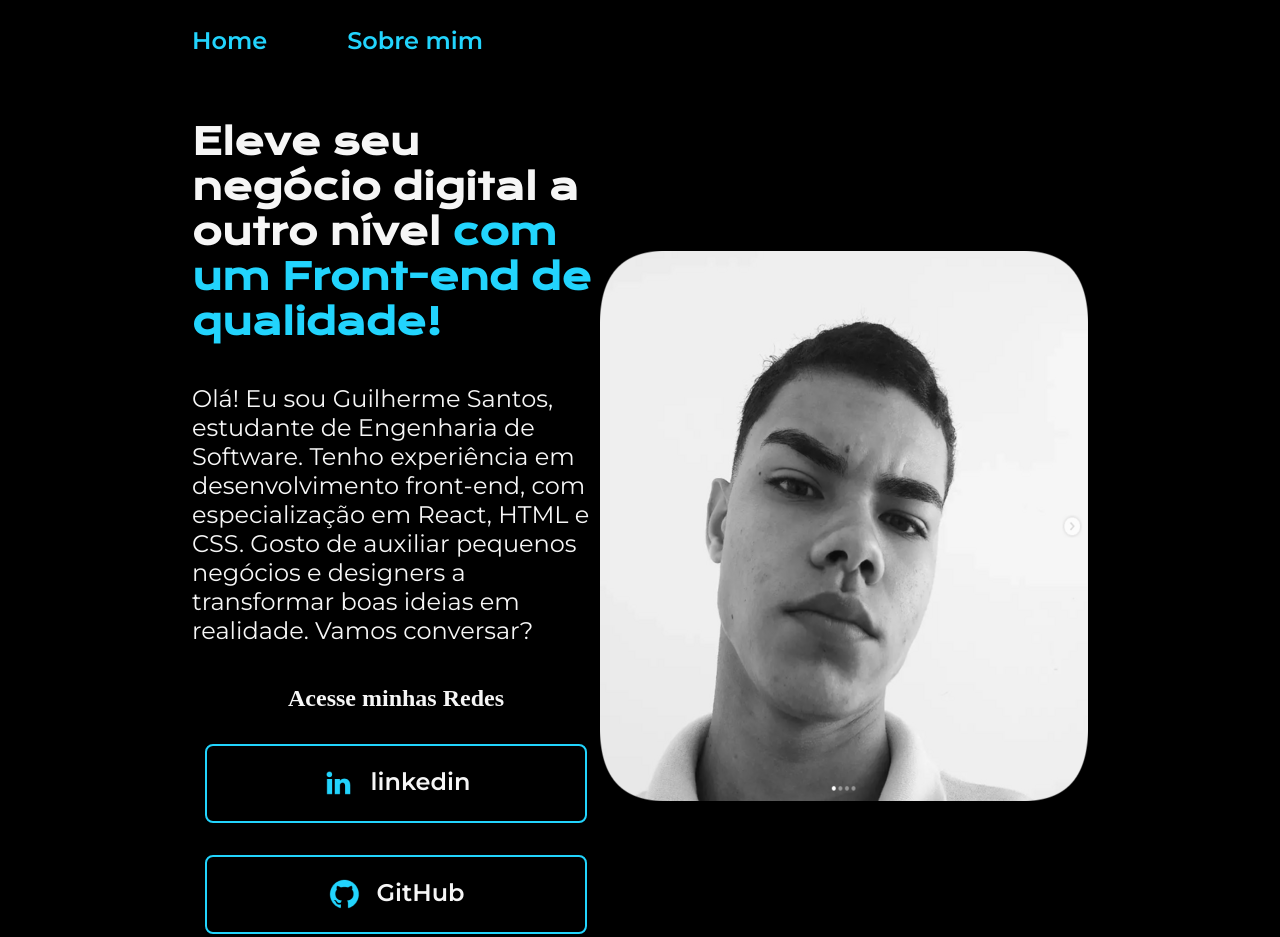
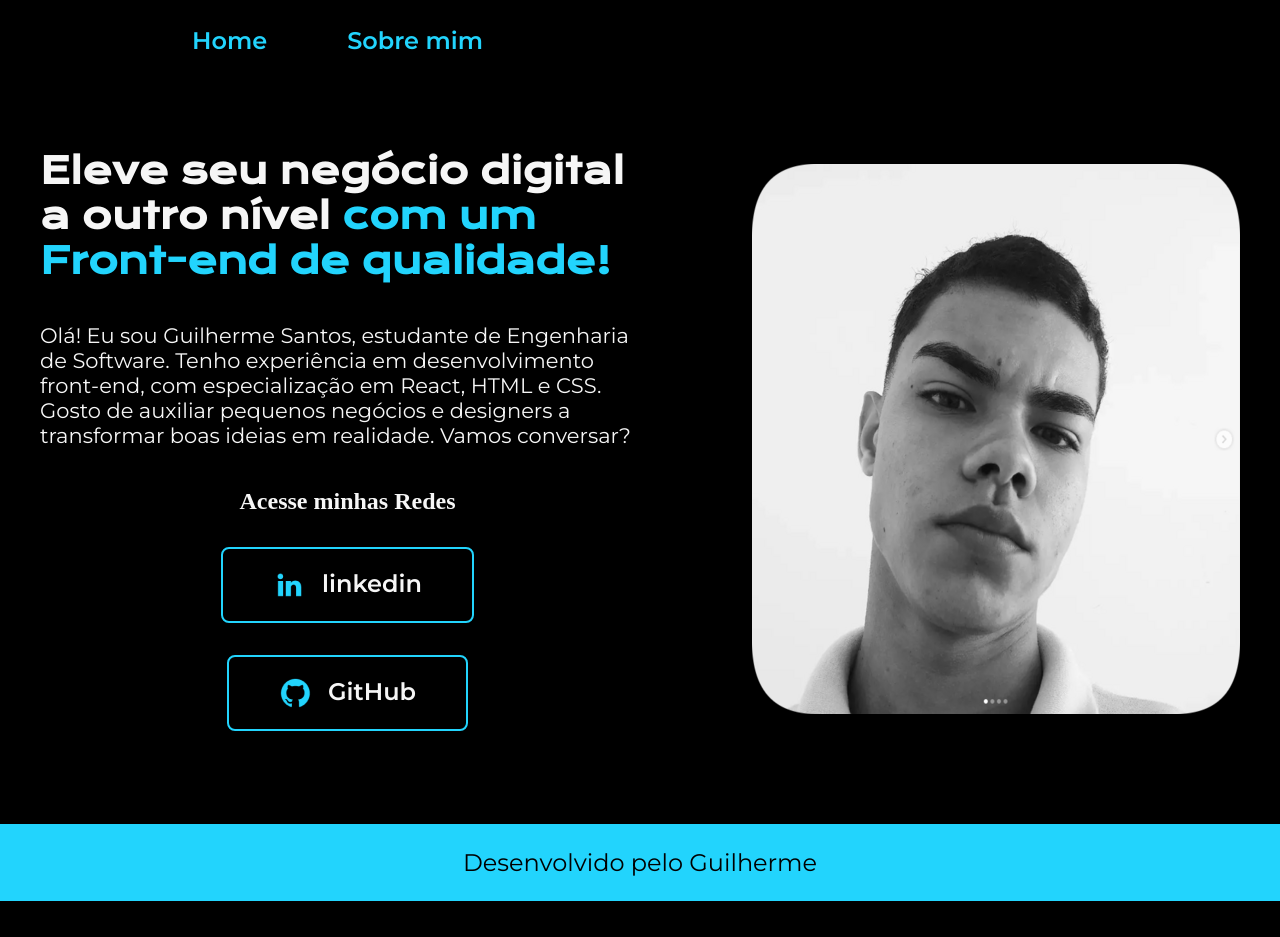
Before and after one commit to GuilhermeSSantos2004/CHECKPOINT1-LANDING-PAGE, a plain HTML site: page Portifolio/index.html in a window 1280 px wide. Shown: the top 937 px of the page. After the commit the page ends 901 px from the top, so only its background shows below. Drawn offline with nearby package versions, Linux system fonts and the light colour scheme.

Commit message:
Ajustes no estilo

```diff
--- a/Portifolio/index.html
+++ b/Portifolio/index.html
@@ -5,13 +5,16 @@
     <!-- Configuração do cabeçalho da página -->
     <meta charset="UTF-8"> <!-- Define a codificação de caracteres como UTF-8 -->
     <meta http-equiv="X-UA-Compatible" content="IE=edge"> <!-- Define a compatibilidade com o Internet Explorer -->
-    <meta name="viewport" content="width=device-width, initial-scale=1.0"> <!-- Configura a escala inicial para dispositivos móveis -->
+    <meta name="viewport" content="width=device-width, initial-scale=1.0">
+    <!-- Configura a escala inicial para dispositivos móveis -->
     <title>Portifolio</title> <!-- Define o título da página exibido na aba do navegador -->
     <link rel="stylesheet" href="./style/style.css"> <!-- Importa o arquivo de estilo CSS externo -->
 </head>
 
 <body>
     <!-- Início do corpo da página -->
+
+    <div class="container-main container-about">
 
         <!-- Cabeçalho da página -->
         <header class="cabecalho">
@@ -30,7 +33,10 @@
                         class="titulo-destaque"> com um Front-end de qualidade!
                     </strong></h1>
                 <!-- Título da apresentação -->
-            <p class="apresentacao__conteudo__texto">Olá! Eu sou Guilherme Santos, estudante de Engenharia de Software. Tenho experiência em desenvolvimento front-end, com especialização em React, HTML e CSS. Gosto de auxiliar pequenos negócios e designers a transformar boas ideias em realidade. Vamos conversar?</p>
+                <p class="apresentacao__conteudo__texto">Olá! Eu sou Guilherme Santos, estudante de Engenharia de
+                    Software. Tenho experiência em desenvolvimento front-end, com especialização em React, HTML e CSS.
+                    Gosto de auxiliar pequenos negócios e designers a transformar boas ideias em realidade. Vamos
+                    conversar?</p>
                 <!-- Texto de apresentação -->
                 <div class="apresentacao__links">
                     <!-- Seção de links de mídia social -->
@@ -57,6 +63,7 @@
             <p>Desenvolvido pelo Guilherme</p>
         </footer>
 
+    </div>
 </body>
 
 </html>
--- a/Portifolio/style/style.css
+++ b/Portifolio/style/style.css
@@ -16,6 +16,19 @@
 * {
     margin: 0;
     padding: 0;
+}
+
+.container {
+    display: flex;
+    flex-direction: column;
+    justify-content: space-between;
+}
+
+.container-about {
+    height: 100vh;
+    display: flex;
+    flex-direction: column;
+    justify-content: space-between;
 }
 
 /* Estilizando o corpo da página */
@@ -47,7 +60,7 @@ body {
 
 /* Estilizando a seção de apresentação */
 .apresentacao {
-    padding: 5% 15%;
+    padding: 93px 40px;
     display: flex;
     align-items: center;
     justify-content: space-between;
@@ -74,7 +87,7 @@ body {
 
 /* Estilizando o texto na seção de apresentação */
 .apresentacao__conteudo__texto {
-    font-size: 24px;
+    font-size: 21px;
     font-family: var(--fonte-secundaria);
 }
 
@@ -100,12 +113,11 @@ body {
     justify-content: center;
     gap: 16px;
     border: 2px solid var(--cor-terciaria);
-    width: 378px;
     text-align: center;
     border-radius: 8px;
     font-size: 24px;
     font-weight: 600;
-    padding: 21.5px 0;
+    padding: 20px 50px;
     text-decoration: none;
     color: var(--cor-secundaria);
     font-family: var(--fonte-secundaria);
```
Also changed, not shown: Portifolio/about.html (+14 -3 lines). Lines whose indentation alone changed are shown as unchanged.
